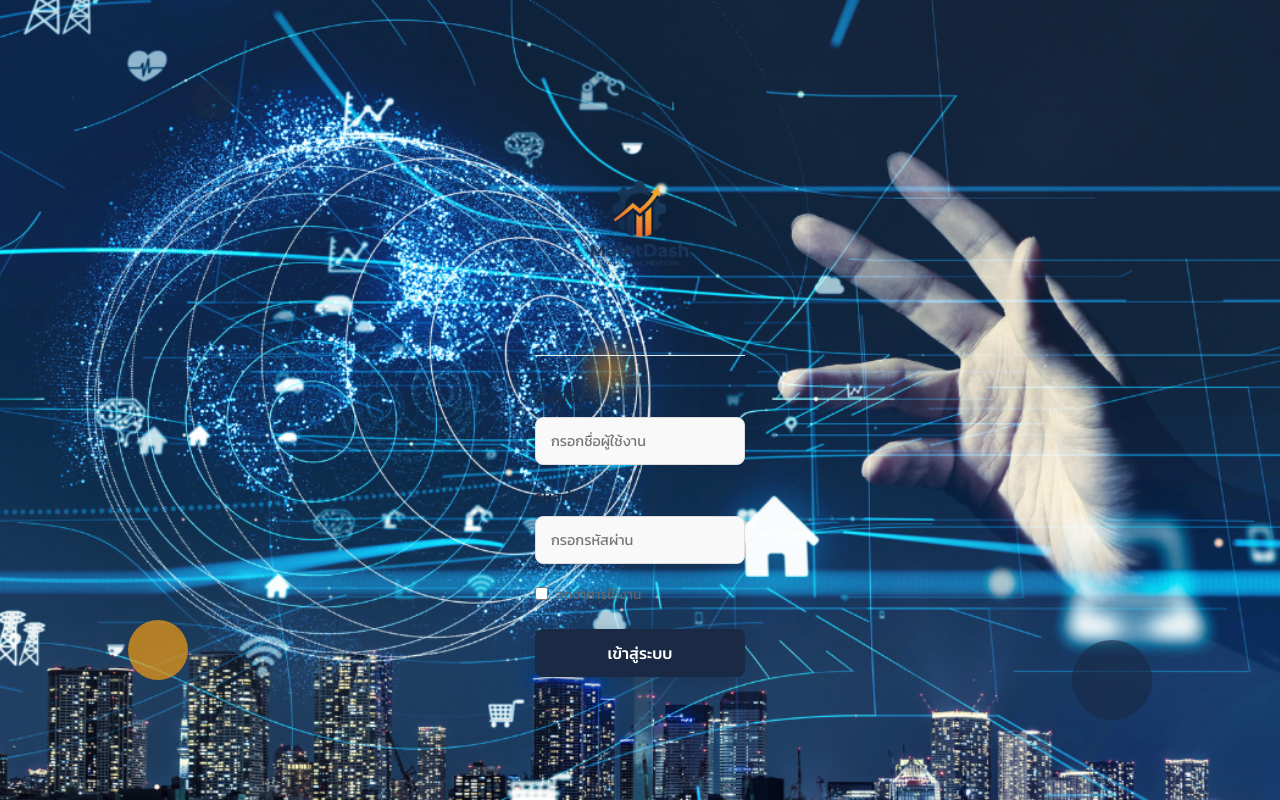
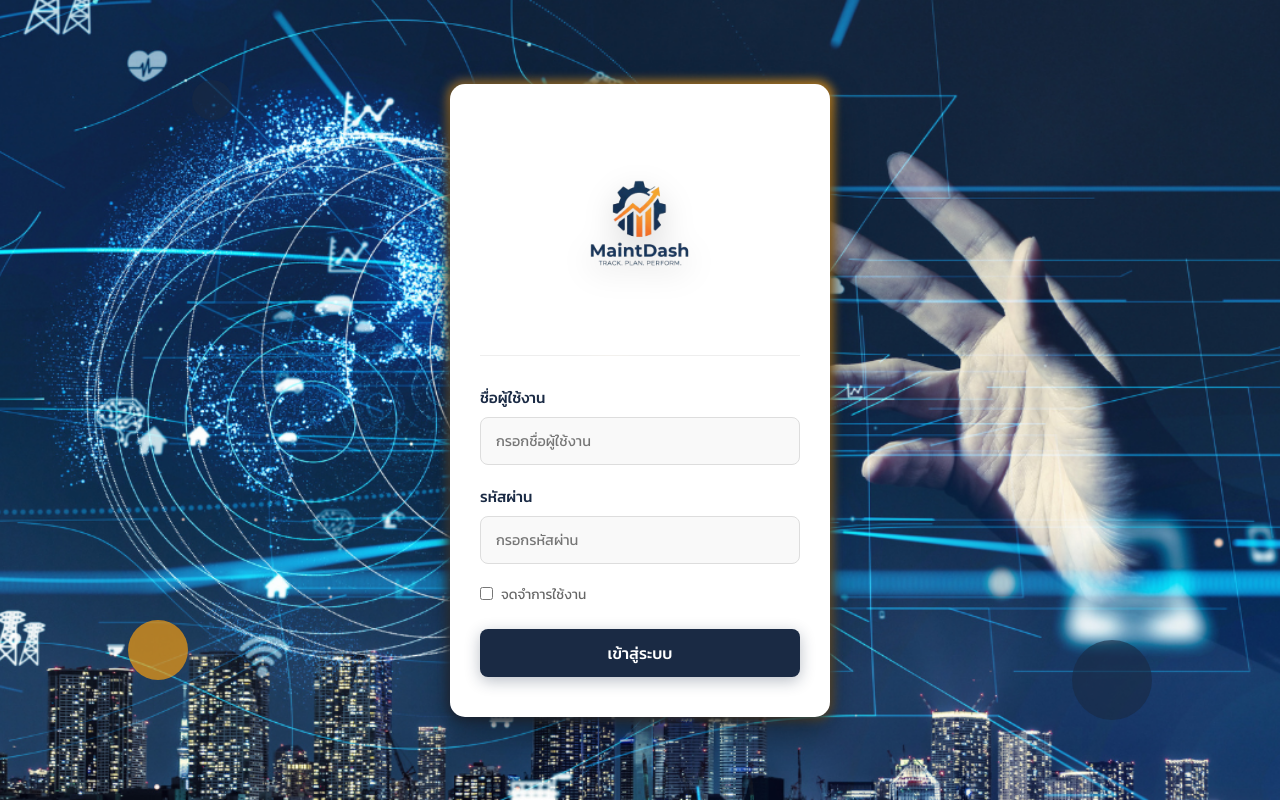
Before and after one commit to Sawangworachart/gmesh, a PHP site: page /login.php in a window 1280 px wide. Run offline with PHP 8.4, Linux system fonts and the light colour scheme; some libraries are stand-ins or nearby versions.

Commit message:
fix dashboard bug

```diff
--- a/login.php
+++ b/login.php
@@ -203,7 +203,42 @@ if ($_SERVER["REQUEST_METHOD"] == "POST") {
         }
 
         /* --- ลบส่วนนี้ออกเพื่อปิดแสงสีเหลืองรอบกล่อง --- */
+        .login-card-wrapper::before {
+            content: '';
+            position: absolute;
+            inset: -4px;
+            /* ความหนาของกรอบ */
+            background: linear-gradient(45deg, #f39c12, #1a2a44, #f39c12, #2c3e50);
+            background-size: 400% 400%;
+            z-index: -1;
+            border-radius: 18px;
+            /* ใหญ่กว่า inner เล็กน้อย */
+            filter: blur(5px);
+            /* ทำให้แสงฟุ้ง */
+            animation: gradientMove 5s ease infinite alternate;
+        }
 
+        /* --- ปรับปรุง Login Card (กรอบเคลื่อนไหว) --- */
+        .login-card-wrapper {
+            position: relative;
+            width: 90%;
+            max-width: 380px;
+            z-index: 10;
+
+            /* เรียกใช้ slideInLeft นาน 0.8 วินาที */
+            animation: slideInLeft 2.8s cubic-bezier(0.215, 0.610, 0.355, 1.000) both;
+        }
+
+        /* เนื้อหาข้างในการ์ด (พื้นหลังสีขาว) */
+        .login-card-inner {
+            background: #ffffff;
+            /* <--- สีขาวทึบ */
+            border-radius: 15px;
+            padding: 40px 30px;
+            box-shadow: 0 15px 35px rgba(0, 0, 0, 0.4);
+            height: 100%;
+            width: 100%;
+        }
 
         @keyframes gradientMove {
             0% {
```
